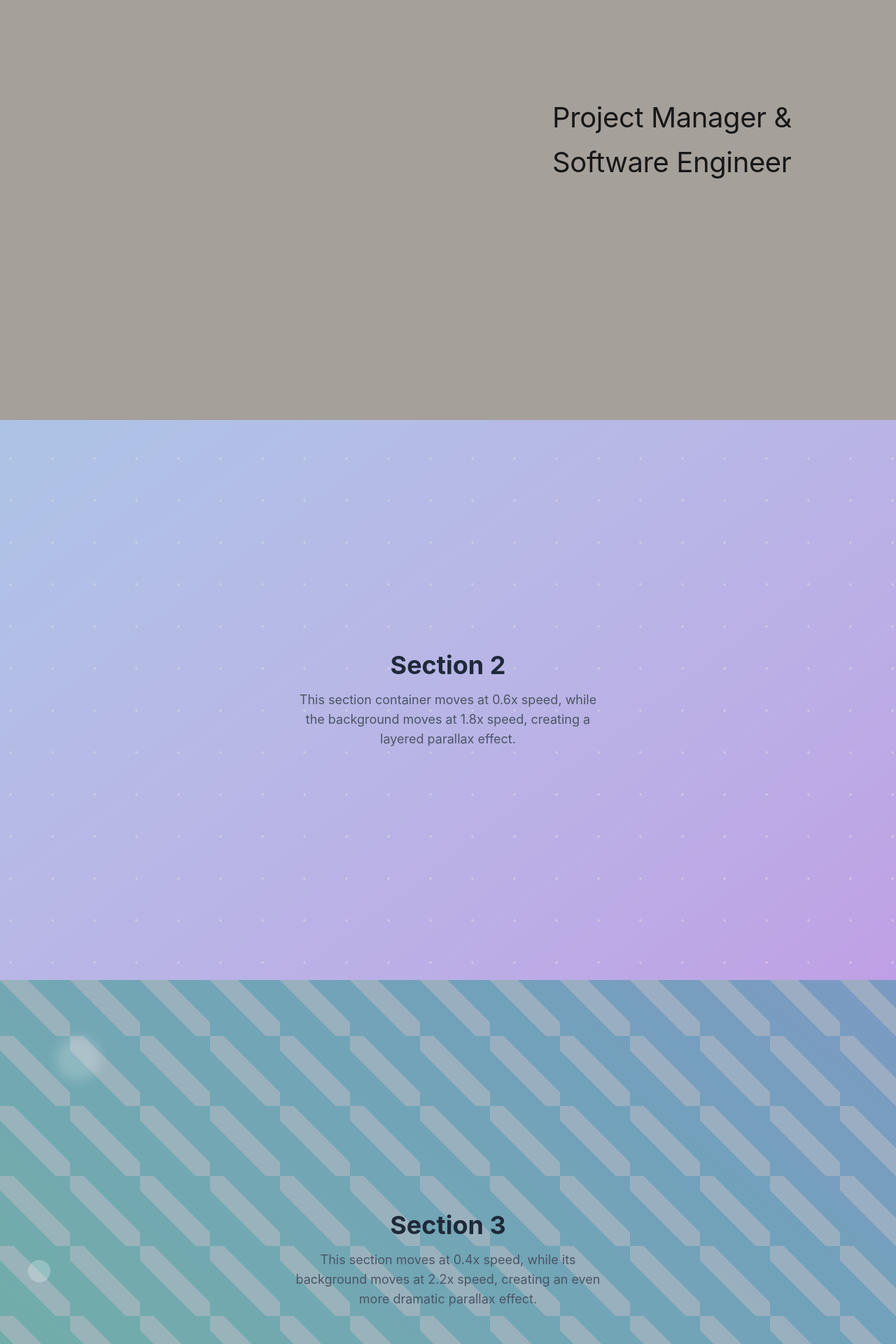
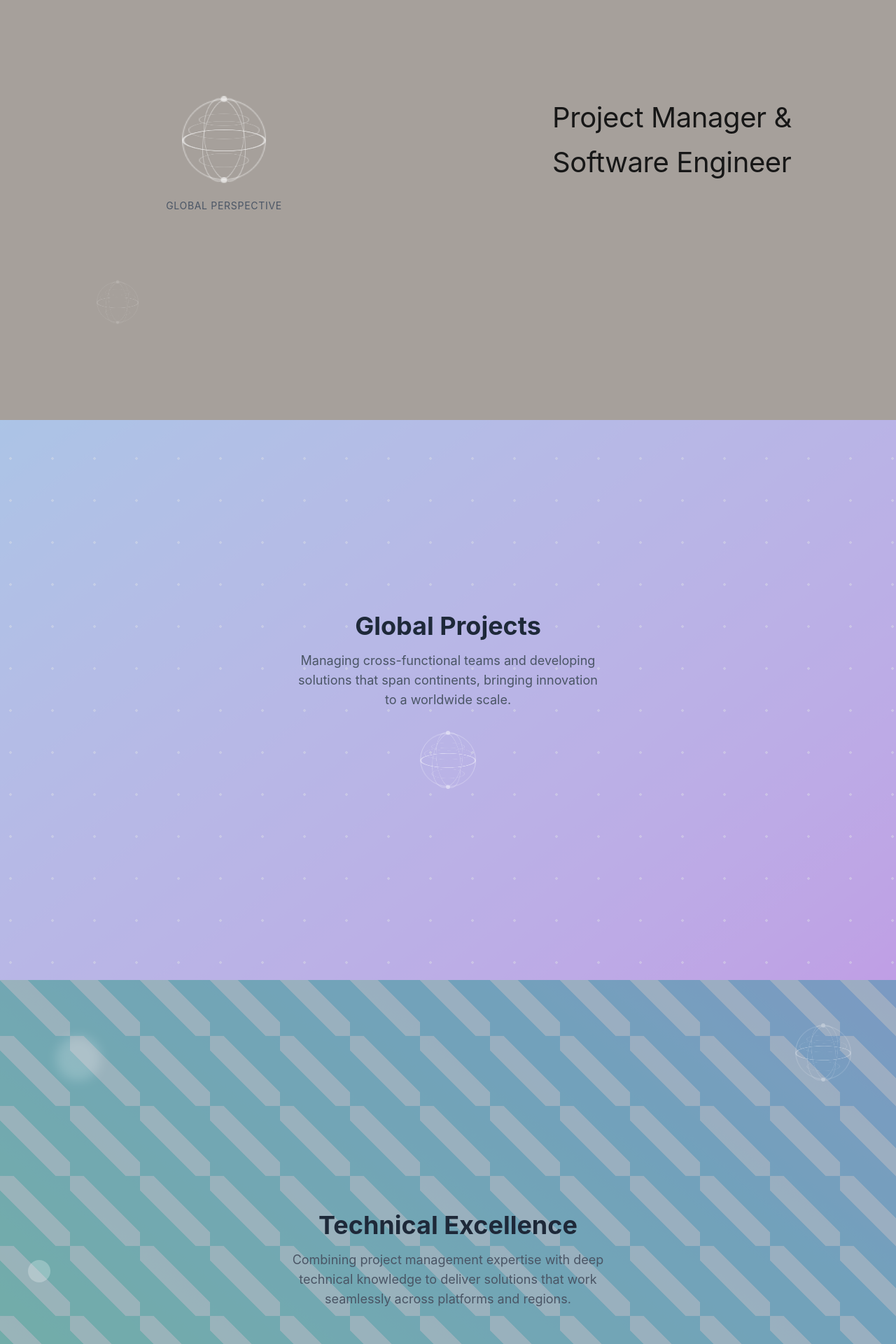
Before and after one commit to celestinryf/portfolio, a Next.js app in the folder client/: page / in a window 1280 px wide. Shown: the part 200-2120 px from the top of the page at 70% size. Built offline with nearby package versions, Linux system fonts and the light colour scheme.

Commit message:
feat: globe

```diff
--- a/client/src/app/page.tsx
+++ b/client/src/app/page.tsx
@@ -2,12 +2,144 @@
 
 import Image from "next/image";
 import { useParallaxScroll } from "../app/hooks/useParallaxScroll";
+
+// Globe Spinner Component
+const GlobeSpinner = ({ className = "" }) => {
+  return (
+    <div className={`globe-container ${className}`}>
+      <div className="globe">
+        {/* Longitude lines (vertical circles) */}
+        <div className="circle longitude" />
+        <div className="circle longitude" />
+        <div className="circle longitude" />
+
+        {/* Latitude lines (horizontal circles) */}
+        <div className="circle latitude" />
+        <div className="circle latitude" />
+        <div className="circle latitude" />
+
+        {/* Equator - slightly thicker */}
+        <div className="circle equator" />
+
+        {/* Poles */}
+        <div className="pole north" />
+        <div className="pole south" />
+      </div>
+
+      <style jsx>{`
+        .globe-container {
+          perspective: 1000px;
+        }
+
+        .globe {
+          width: 80px;
+          height: 80px;
+          position: relative;
+          animation: globe-rotate 4s infinite linear;
+          transform-style: preserve-3d;
+          transform: rotateX(-15deg) rotateY(0deg);
+        }
+
+        .circle {
+          position: absolute;
+          width: 100%;
+          height: 100%;
+          border-radius: 50%;
+          border: 1.5px solid rgba(255, 255, 255, 0.6);
+          background: transparent;
+        }
+
+        /* Longitude lines (vertical circles) */
+        .longitude:nth-child(1) {
+          transform: rotateY(0deg);
+        }
+
+        .longitude:nth-child(2) {
+          transform: rotateY(60deg);
+        }
+
+        .longitude:nth-child(3) {
+          transform: rotateY(120deg);
+        }
+
+        /* Latitude lines (horizontal circles) */
+        .latitude {
+          border: 1px solid rgba(255, 255, 255, 0.4);
+        }
+
+        .latitude:nth-child(4) {
+          height: 60%;
+          width: 60%;
+          top: 20%;
+          left: 20%;
+          transform: rotateX(90deg) translateZ(20px);
+        }
+
+        .latitude:nth-child(5) {
+          height: 60%;
+          width: 60%;
+          top: 20%;
+          left: 20%;
+          transform: rotateX(90deg) translateZ(-20px);
+        }
+
+        .latitude:nth-child(6) {
+          height: 85%;
+          width: 85%;
+          top: 7.5%;
+          left: 7.5%;
+          transform: rotateX(90deg) translateZ(10px);
+        }
+
+        /* Equator */
+        .equator {
+          transform: rotateX(90deg);
+          border: 2px solid rgba(255, 255, 255, 0.8);
+        }
+
+        /* Poles */
+        .pole {
+          position: absolute;
+          width: 6px;
+          height: 6px;
+          background: rgba(255, 255, 255, 0.8);
+          border-radius: 50%;
+          left: 50%;
+          transform: translateX(-50%);
+        }
+
+        .north {
+          top: -3px;
+        }
+
+        .south {
+          bottom: -3px;
+        }
+
+        @keyframes globe-rotate {
+          0% {
+            transform: rotateX(-15deg) rotateY(0deg);
+          }
+          100% {
+            transform: rotateX(-15deg) rotateY(360deg);
+          }
+        }
+      `}</style>
+    </div>
+  );
+};
 
 export default function Home() {
   // Main text parallax (fastest)
   const textRef = useParallaxScroll<HTMLDivElement>({
     speed: 1.5,
     smoothness: 0.1
+  });
+
+  // Globe parallax (subtle movement)
+  const globeRef = useParallaxScroll<HTMLDivElement>({
+    speed: 0.3,
+    smoothness: 0.2
   });
 
   // Section parallax effects with different speeds
@@ -40,8 +172,18 @@
           <div className="w-full max-w-8xl mx-auto">
             <div className="grid grid-cols-1 md:grid-cols-2 gap-0 items-center min-h-screen">
 
-              <div className="hidden md:block">
-                {/* Optional: Add logo, subtitle, or other content here */}
+              {/* Left side with Globe */}
+              <div className="hidden md:flex md:col-start-1 justify-center items-center">
+                <div
+                  ref={globeRef}
+                  className="relative"
+                >
+                  <GlobeSpinner className="scale-150 opacity-80" />
+                  {/* Optional: Add text below globe */}
+                  <div className="absolute -bottom-16 left-1/2 transform -translate-x-1/2 whitespace-nowrap">
+                    <p className="text-sm text-gray-600 tracking-wider">GLOBAL PERSPECTIVE</p>
+                  </div>
+                </div>
               </div>
 
               {/* Hero Text with Fast Parallax */}
@@ -59,6 +201,14 @@
                 </div>
               </div>
             </div>
+          </div>
+
+          {/* Floating mini globes for decoration */}
+          <div className="absolute top-20 right-20 opacity-30 scale-50">
+            <GlobeSpinner />
+          </div>
+          <div className="absolute bottom-32 left-32 opacity-20 scale-75">
+            <GlobeSpinner />
           </div>
         </div>
 
@@ -85,11 +235,15 @@
 
           {/* Content */}
           <div className="relative z-10 text-center">
-            <h2 className="text-4xl font-bold text-gray-800 mb-4">Section 2</h2>
-            <p className="text-lg text-gray-600 max-w-md">
-              This section container moves at 0.6x speed, while the background moves at 1.8x speed,
-              creating a layered parallax effect.
+            <h2 className="text-4xl font-bold text-gray-800 mb-4">Global Projects</h2>
+            <p className="text-lg text-gray-600 max-w-md mb-8">
+              Managing cross-functional teams and developing solutions that span continents,
+              bringing innovation to a worldwide scale.
             </p>
+            {/* Small globe as section accent */}
+            <div className="flex justify-center">
+              <GlobeSpinner className="opacity-60" />
+            </div>
           </div>
         </div>
 
@@ -116,10 +270,10 @@
 
           {/* Content */}
           <div className="relative z-10 text-center">
-            <h2 className="text-4xl font-bold text-gray-800 mb-4">Section 3</h2>
+            <h2 className="text-4xl font-bold text-gray-800 mb-4">Technical Excellence</h2>
             <p className="text-lg text-gray-600 max-w-md">
-              This section moves at 0.4x speed, while its background moves at 2.2x speed,
-              creating an even more dramatic parallax effect.
+              Combining project management expertise with deep technical knowledge
+              to deliver solutions that work seamlessly across platforms and regions.
             </p>
           </div>
 
@@ -127,6 +281,11 @@
           <div className="absolute top-20 left-20 w-16 h-16 bg-white/20 rounded-full blur-sm"></div>
           <div className="absolute bottom-32 right-32 w-24 h-24 bg-white/15 rounded-full blur-md"></div>
           <div className="absolute top-1/2 left-10 w-8 h-8 bg-white/25 rounded-full"></div>
+
+          {/* Floating globe in corner */}
+          <div className="absolute top-16 right-16 opacity-40">
+            <GlobeSpinner />
+          </div>
         </div>
       </div>
     </div>
```
